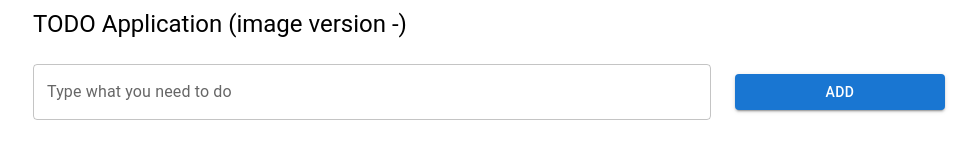
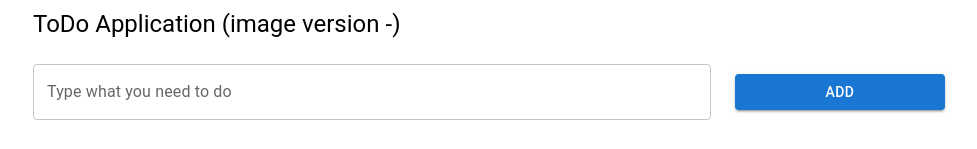
Before and after one commit to melmanm/docker-todo-app, a React (Create React App) app in the folder frontend/: page / in a window 1280 px wide. Shown: the top 149 px of the page, without its empty margins (151-1128 px from the left). Built offline with nearby package versions, Linux system fonts and the light colour scheme.

Commit message:
adjusted h5

```diff
--- a/frontend/src/Copmonents/App.js
+++ b/frontend/src/Copmonents/App.js
@@ -59,7 +59,7 @@ const App = (params) => {
     <Container maxWidth="md">
       <Grid container spacing={3}>
         <Grid item xs={12}>
-          <Typography variant="h5">TODO Application (image version {IMAGE_VERSION})</Typography>
+          <Typography variant="h5">ToDo Application (image version {IMAGE_VERSION})</Typography>
         </Grid>
         <Grid item xs={12}>
           <TodoForm onAdd={onSubmit} />
```
